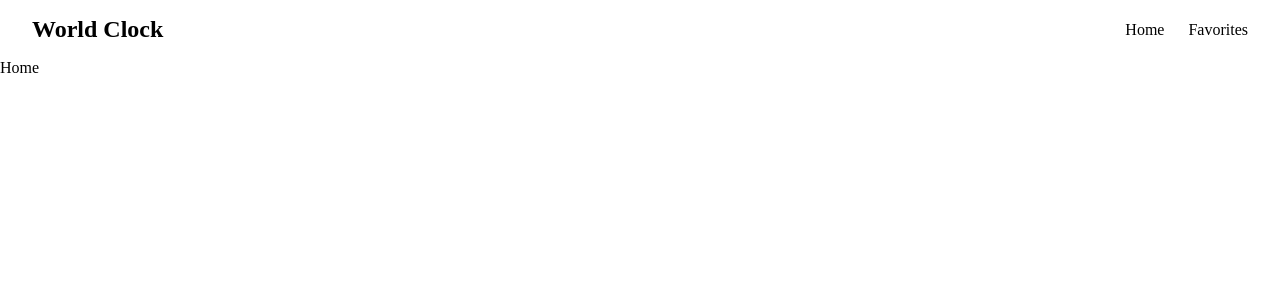
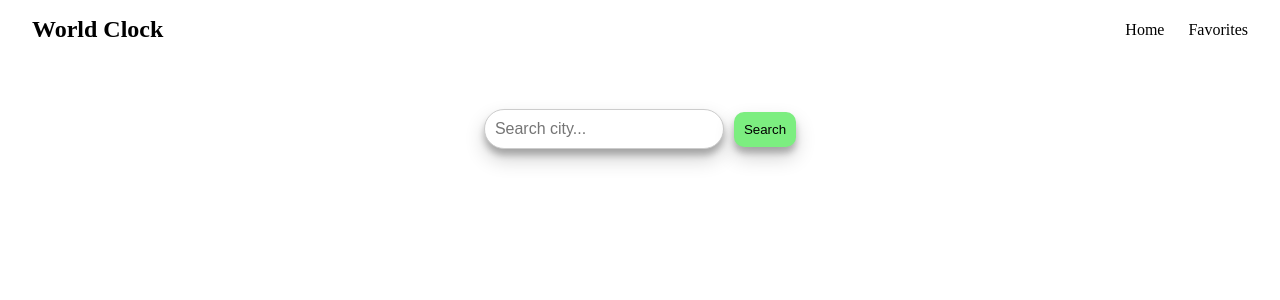
Before and after one commit to Sterje/typescript-exam, a React (Vite) app: page / in a window 1280 px wide. Shown: the top 300 px of the page. Built offline with nearby package versions, Linux system fonts and the light colour scheme.

Commit message:
added base for search input

```diff
--- /dev/null
+++ b/src/components/SearchCity/SearchCity.css
@@ -0,0 +1,24 @@
+.search-input-container {
+    text-align: center;
+    margin-top: 50px;
+}
+
+#search-input {
+    padding: 10px;
+    font-size: 1rem;
+    width: 15rem;
+    border: 1px solid #ccc;
+    border-radius: 20px;
+    box-shadow: rgba(0, 0, 0, 0.19) 0px 10px 20px, rgba(0, 0, 0, 0.23) 0px 6px 6px;
+}
+
+#search-button {
+    margin-left: 10px;
+    padding: 10px;
+    cursor: pointer;
+    border: none;
+    background-color: #7cee80;
+    border-radius: 10px;
+    box-shadow: rgba(0, 0, 0, 0.19) 0px 10px 20px, rgba(0, 0, 0, 0.23) 0px 6px 6px;
+
+}
--- /dev/null
+++ b/src/components/SearchCity/SearchCity.tsx
@@ -0,0 +1,12 @@
+import "./SearchCity.css"
+
+const SearchCity = () => {
+    return (
+        <section className="search-input-container">
+            <input id="search-input" type="text" placeholder="Search city..." />
+            <button id="search-button">Search</button>
+        </section>
+    )
+}
+
+export default SearchCity;
--- a/src/pages/Home/Home.tsx
+++ b/src/pages/Home/Home.tsx
@@ -1,4 +1,8 @@
+import SearchCity from "../../components/SearchCity/SearchCity";
+
 const Home = () => {
-  return <div>Home</div>;
-};
-export default Home;
+  return (
+    <SearchCity />
+  )
+}
+export default Home
```
